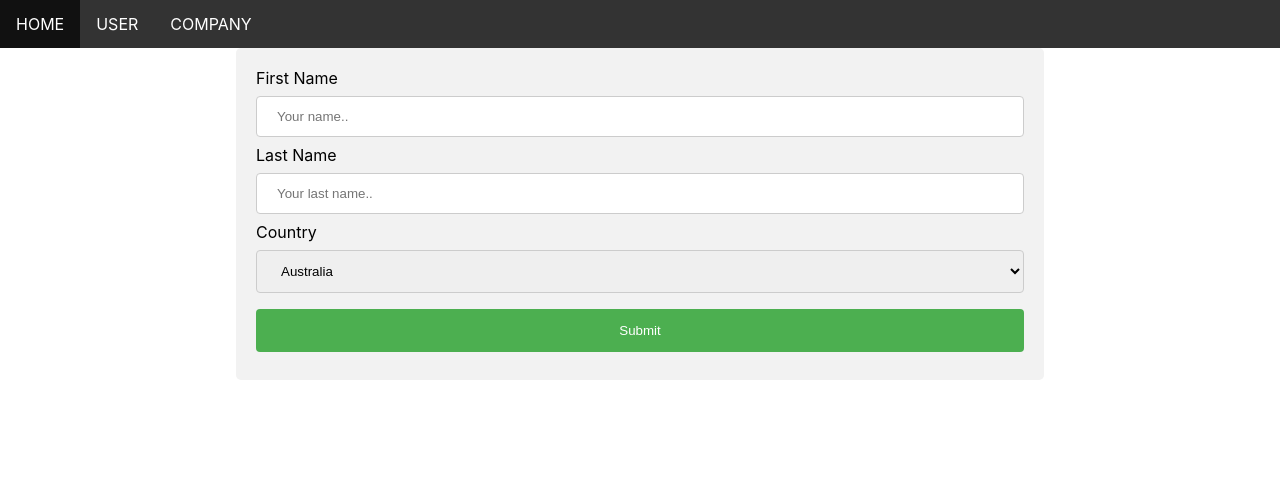
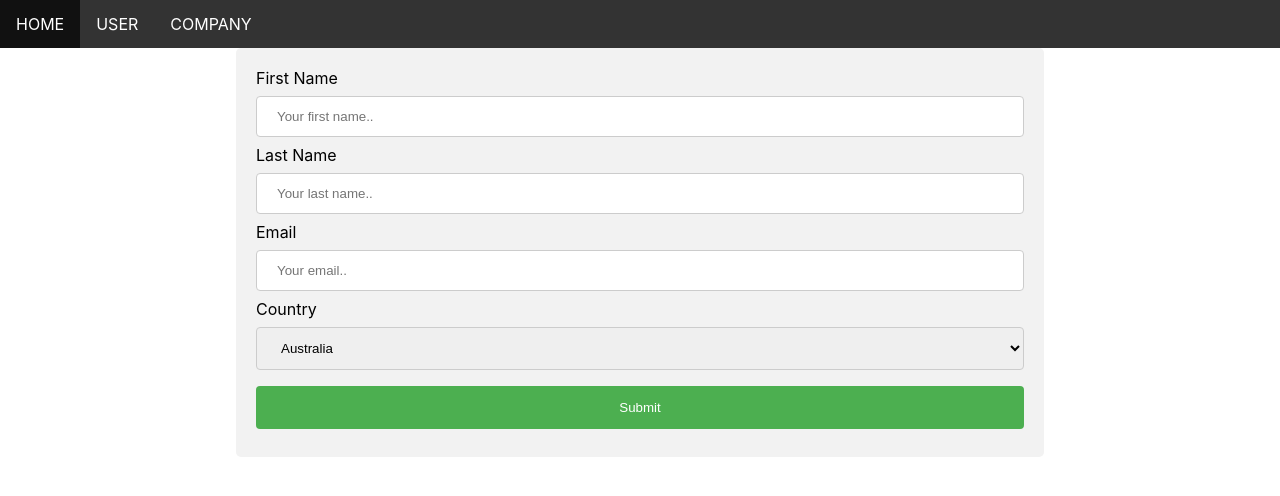
Before and after one commit to zhongchengli/otc-client, a React (Create React App) app: page /user in a window 1280 px wide. Shown: the top 496 px of the page. Built offline with nearby package versions, Linux system fonts and the light colour scheme; no server answers.

Commit message:
restructure

```diff
--- a/package.json
+++ b/package.json
@@ -10,6 +10,7 @@
     "apollo-client": "^2.6.10",
     "apollo-link-http": "^1.5.17",
     "apollo-link-http-common": "^0.2.16",
+    "formik": "^2.2.5",
     "graphql": "^15.4.0",
     "graphql-tag": "^2.11.0",
     "history": "^5.0.0",
--- a/src/apollo/PlayTravelApolloClient.js
+++ b/src/apollo/PlayTravelApolloClient.js
@@ -5,7 +5,9 @@ import { HttpLink } from "apollo-link-http"
 
 // configure an ApolloClient
 const PlayTravelApolloClient = new ApolloClient({
-  link: new HttpLink({ uri: 'http://localhost:4000/graphql' }),
+  link: new HttpLink({
+    uri: 'http://localhost:4000/graphql',
+  }),
   cache: new InMemoryCache(),
 })
 
--- /dev/null
+++ b/src/app/user/components/UserDetailForm.js
@@ -0,0 +1,70 @@
+import React from "react";
+import { useMutation } from "react-apollo";
+import { useForm } from "../../../utils/useForm";
+import UPDATE_USER_BY_ID from "../graphql/UserUpdate";
+
+const UserDetailForm = props => {
+
+  const { user } = props;
+  const [values, handleChange] = useForm({ ...user });
+
+  const [updateUser, { loading, error, data }] = useMutation(
+    UPDATE_USER_BY_ID
+  );
+
+  console.log('data in detail form: ', data);
+
+  const onSubmit = async e => {
+    e.preventDefault();
+    console.log('submit');
+    await updateUser({
+      variables: {
+        id: user.id,
+        firstName: values.firstName,
+        lastName: values.lastName,
+        email: values.email
+      }
+    });
+  }
+
+  return (
+    <div className="container-form">
+      <form onSubmit={onSubmit}>
+        <label > First Name</label>
+        <input type="text"
+          name="firstName"
+          placeholder="Your first name.."
+          value={values.firstName}
+          onChange={handleChange}
+        />
+
+        <label>Last Name</label>
+        <input type="text"
+          name="lastName"
+          placeholder="Your last name.."
+          value={values.lastName}
+          onChange={handleChange}
+        />
+
+        <label>Email</label>
+        <input type="text"
+          name="email"
+          placeholder="Your email.."
+          value={values.email}
+          onChange={handleChange}
+        />
+
+        <label >Country</label>
+        <select id="country" name="country">
+          <option value="australia">Australia</option>
+          <option value="canada">Canada</option>
+          <option value="usa">USA</option>
+        </select>
+
+        <input type="submit" value="Submit" />
+      </form>
+    </div>
+  )
+}
+
+export default UserDetailForm;
--- /dev/null
+++ b/src/app/user/graphql/UserDetails.js
@@ -0,0 +1,14 @@
+const { default: gql } = require("graphql-tag");
+
+const GET_USER_BY_ID = gql`
+  query getUserById($id: String!){
+    user(id: $id){
+      id,
+      firstName,
+      lastName,
+      email
+  }
+}
+`;
+
+export default GET_USER_BY_ID;
--- /dev/null
+++ b/src/app/user/graphql/UserUpdate.js
@@ -0,0 +1,12 @@
+const { default: gql } = require("graphql-tag");
+
+const UPDATE_USER_BY_ID = gql`
+  mutation updateUser($id: String!, $firstName: String!, $lastName: String!, $email: String!){
+    updateUser(id: $id, input:{firstName:$firstName, lastName: $lastName, email:$email})
+  }
+  # mutation updateUser($id: Number!){
+  #   testUpdateUser(id: 3)
+  # }
+`;
+
+export default UPDATE_USER_BY_ID;
--- /dev/null
+++ b/src/app/user/graphql/UsersQueries.js
@@ -0,0 +1,14 @@
+import gql from 'graphql-tag'
+
+
+const GET_ALL_USERS = gql`
+  query {
+    users{
+      id,
+      firstName,
+      lastName,
+      email
+  }
+}
+`;
+export default GET_ALL_USERS
--- a/src/app/user/pages/UserDetailPage.js
+++ b/src/app/user/pages/UserDetailPage.js
@@ -1,18 +1,9 @@
-import gql from "graphql-tag";
-import React from "react";
-import { useQuery } from "react-apollo";
+import React, { Fragment } from "react";
+import { useMutation, useQuery } from "react-apollo";
 import { useLocation } from "react-router-dom";
-
-const GET_USER_BY_ID = gql`
-  query getUserById($id: String!){
-    user(id: $id){
-      id,
-      firstName,
-      lastName,
-      email
-  }
-}
-`;
+import UserDetailForm from "../components/UserDetailForm";
+import GET_USER_BY_ID from "../graphql/UserDetails";
+import UPDATE_USER_BY_ID from "../graphql/UserUpdate";
 
 
 const UserDetailPage = props => {
@@ -22,28 +13,12 @@ const UserDetailPage = props => {
 
   const { data } = useQuery(GET_USER_BY_ID, { variables: { id: userId } });
 
-  if (data && data.user) {
-
-  }
   console.log('data in user detail page = ', data);
 
   return (
-    <div className="container-form">
-      <label >First Name</label>
-      <input type="text" id="fname" name="firstname" placeholder="Your name.." />
-
-      <label>Last Name</label>
-      <input type="text" id="lname" name="lastname" placeholder="Your last name.." />
-
-      <label >Country</label>
-      <select id="country" name="country">
-        <option value="australia">Australia</option>
-        <option value="canada">Canada</option>
-        <option value="usa">USA</option>
-      </select>
-
-      <input type="submit" value="Submit" />
-    </div>
+    <Fragment>
+      <UserDetailForm user={data && data.user} />
+    </Fragment>
   )
 }
 
--- a/src/app/user/pages/UsersPage.js
+++ b/src/app/user/pages/UsersPage.js
@@ -1,20 +1,8 @@
-import gql from "graphql-tag";
 import React from "react";
 import { useQuery } from "react-apollo";
 import Table from "../../../components/Table";
 import { stripTypenames } from "../../../utils";
-
-
-const GET_ALL_USERS = gql`
-  query {
-    users{
-      id,
-      firstName,
-      lastName,
-      email
-  }
-}
-`;
+import GET_ALL_USERS from "../graphql/UsersQueries";
 
 const UsersPage = props => {
 
--- a/src/components/TableBody.js
+++ b/src/components/TableBody.js
@@ -14,7 +14,6 @@ const TableBody = props => {
     <Fragment>
       <tbody>
         {data && data.map((obj, key) => {
-          console.log('obj = ', obj);
           return (
             <tr key={key}>
               {Object.values(obj).map((value, k) => <td key={k}>{value}</td>)}
--- a/src/components/TableHeader.js
+++ b/src/components/TableHeader.js
@@ -6,9 +6,11 @@ const TableHeader = props => {
   return (
     <Fragment>
       <thead>
-        {headers && headers.map((header, key) => <th key={key}> {header}</th>)}
-        {editBtn && <th>Edit</th>}
-        {deleteBtn && <th>Delete</th>}
+        <tr>
+          {headers && headers.map((header, key) => <td key={key}> {header}</td>)}
+          {editBtn && <td>Edit</td>}
+          {deleteBtn && <td>Delete</td>}
+        </tr>
       </thead>
     </Fragment >
   )
--- a/src/css/custom.css
+++ b/src/css/custom.css
@@ -49,7 +49,7 @@
   text-align: center;
 }
 
-.playtravel th {
+.playtravel thead {
   padding-top: 12px;
   padding-bottom: 12px;
   background-color: #4CAF50;
```
Also changed, not shown: src/utils/useForm.js (+4 -3 lines), 2 other files (tests, documents, lock files or other folders).
